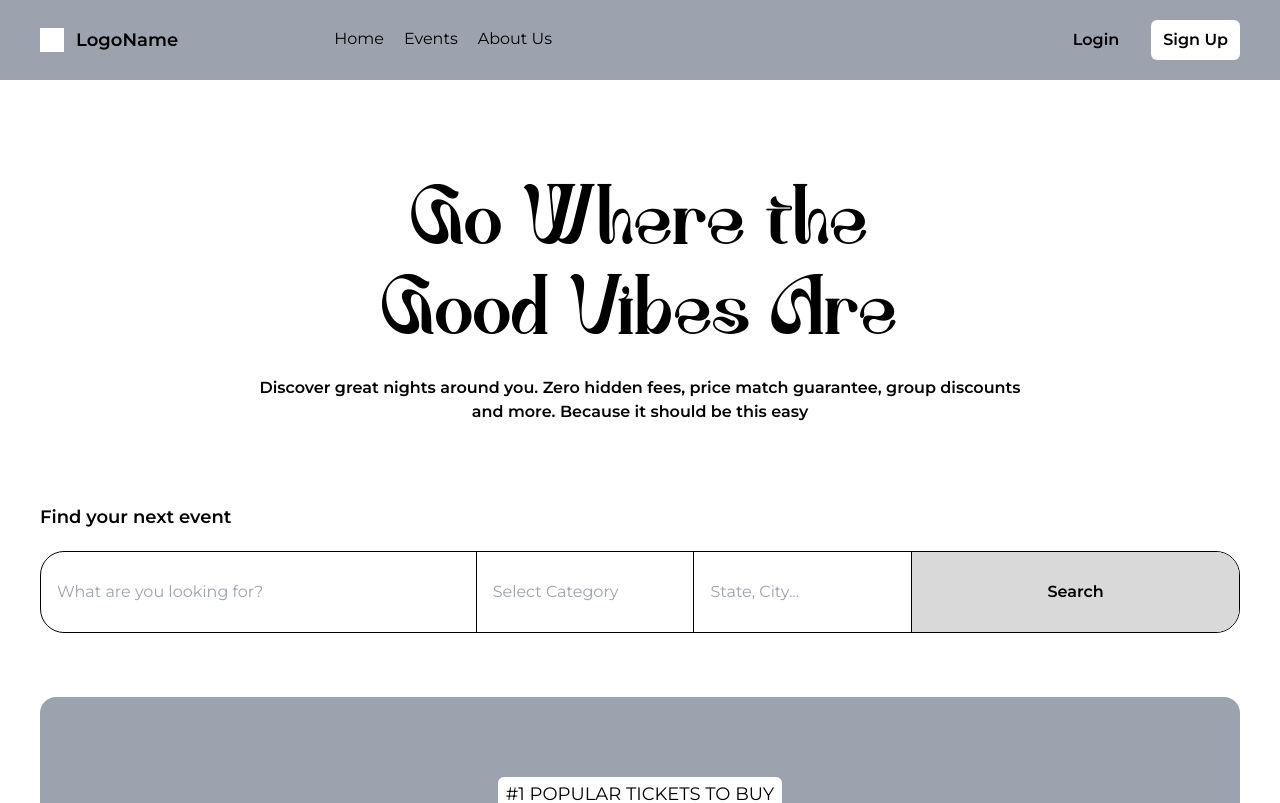
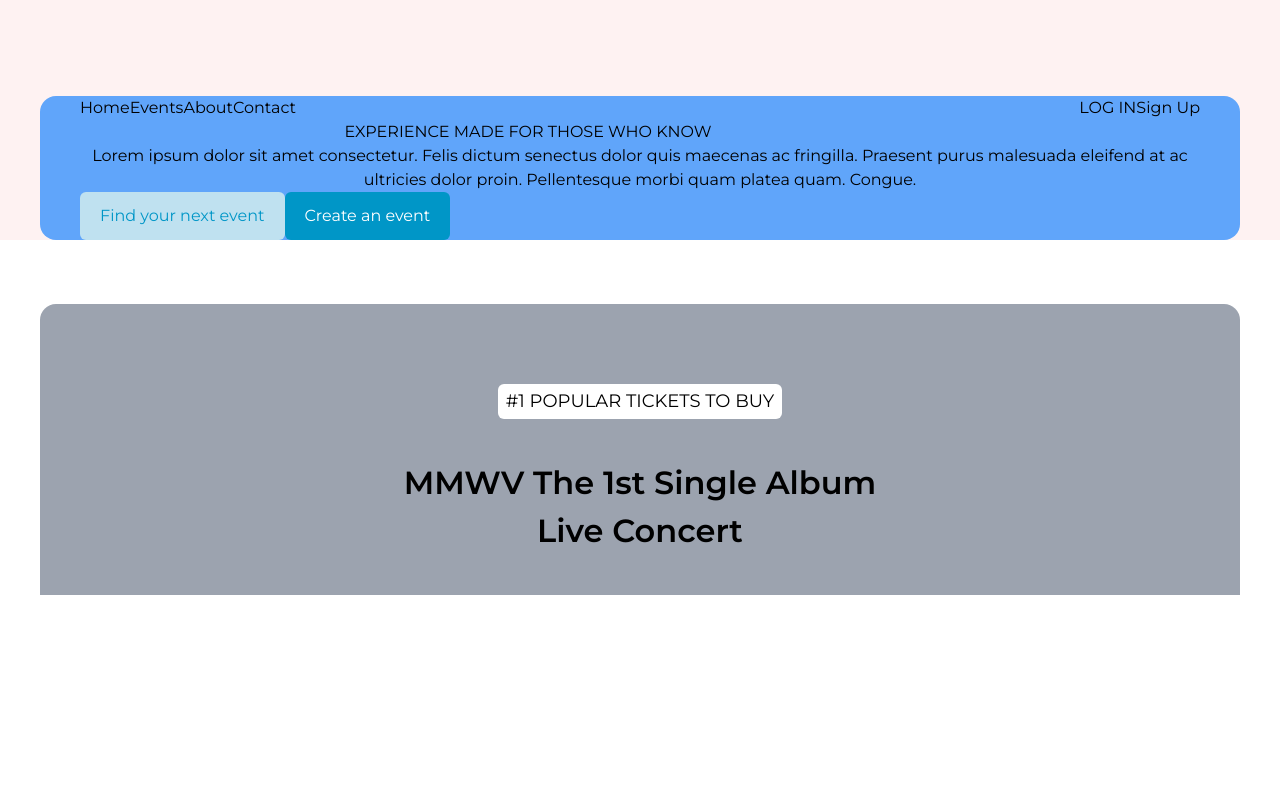
Before and after one commit to ZgmCodebase/ZG-Tikwey-Frontend-Nextjs, a Next.js app: page / in a window 1280 px wide. Shown: the top 803 px of the page. Built offline with nearby package versions, Linux system fonts and the light colour scheme.

Commit message:
Feat: changing design

```diff
--- a/components/pages/Landing/LandingBanner.tsx
+++ b/components/pages/Landing/LandingBanner.tsx
@@ -1,40 +1,54 @@
 import DefaultTextField from "../../shared/TextFields/DefaultTextField";
+
+function LandingBannerNavBar() {
+    return;
+}
+
 function LandingBanner() {
     return (
-        <div className="gen-p w-full pt-16 md:pt-24 space-y-10 md:space-y-20">
-            <div className="w-full space-y-5">
-                <div className="font-warrior text-size7Mob md:text-size7 text-center max-w-xs md:max-w-xl mx-auto">
-                    Go Where the Good Vibes Are
+        <div className="gen-p w-full pt-16 md:pt-24 space-y-10 md:space-y-20 bg-red-50">
+            <div className=" rounded-2xl bg-blue-400 w-full gen-p">
+                {/* Navbar */}
+                <div className="flex w-full justify-between  ">
+                    {/* Logo */}
+
+                    {/* Navigation */}
+                    <div>
+                        <li className="flex ">
+                            <ul>Home</ul>
+                            <ul>Events</ul>
+                            <ul>About</ul>
+                            <ul>Contact</ul>
+                        </li>
+                    </div>
+
+                    {/* login sign up buttons */}
+
+                    <div className="flex">
+                        <button>LOG IN</button>
+                        <button>Sign Up</button>
+                    </div>
                 </div>
 
-                <div className="text-center mx-auto max-w-3xl font-semibold">
-                    Discover great nights around you. Zero hidden fees, price
-                    match guarantee, group discounts and more. Because it should
-                    be this easy{" "}
-                </div>
-            </div>
+                {/* Content */}
+                <div>
+                    {/* Heading with a stupid design */}
+                    <h1 className="text-center max-w-4xl">EXPERIENCE MADE FOR THOSE WHO KNOW</h1>
 
-            <div className="space-y-5">
-                <h1 className="text-size2Mob md:text-size2 font-semibold ">
-                    Find your next event
-                </h1>
+                    {/* sub info for landing page */}
+                    <p className=" text-center">
+                        Lorem ipsum dolor sit amet consectetur. Felis dictum
+                        senectus dolor quis maecenas ac fringilla. Praesent
+                        purus malesuada eleifend at ac ultricies dolor proin.
+                        Pellentesque morbi quam platea quam. Congue.
+                    </p>
 
-                <div className="md:border-textColor md:border-[1px] flex flex-col md:grid md:grid-cols-11 rounded-3xl w-full  md:overflow-hidden space-y-5 md:space-y-0">
-                    <div className=" md:py-7 py-5 px-4 flex justify-center w-full md:col-span-4 border-[1px] md:border-0 md:border-r-[1px]  border-textColor rounded-lg md:rounded-none">
-                        <DefaultTextField placeholder="What are you looking for?" />
+                    {/* buttons */}
+                    <div className="flex w-full ">
+
+                        <button className="btn2">Find your next event</button>
+                        <button className="btn1">Create an event</button>
                     </div>
-                    {/* <div className="flex w-1 bg-textColor" /> */}
-                    <div className="md:py-7 py-5 px-4  flex justify-center w-full md:col-span-2 border-[1px]  md:border-0 md:border-r-[1px] border-textColor rounded-lg md:rounded-none">
-                        <DefaultTextField placeholder="Select Category" />
-                    </div>
-                    {/* <div className="flex w-1 bg-textColor"/> */}
-                    <div className="md:py-7 py-5 px-4  flex justify-center w-full md:col-span-2 border-[1px]  md:border-0 md:border-r-[1px] border-textColor rounded-lg md:rounded-none">
-                        <DefaultTextField placeholder="State, City..." />
-                    </div>
-
-                    <button className="w-full md:py-7 py-5 px-4 bg-priColor col-span-3 rounded-lg md:rounded-none font-semibold">
-                        Search
-                    </button>
                 </div>
             </div>
         </div>
--- a/pages/index.tsx
+++ b/pages/index.tsx
@@ -21,8 +21,8 @@ const Home: NextPageWithLayout = () => {
     );
 };
 
-Home.getLayout = (children) => {
-    return <NavbarLayout>{children}</NavbarLayout>;
-};
+// Home.getLayout = (children) => {
+//     return <NavbarLayout>{children}</NavbarLayout>;
+// };
 
 export default Home;
--- a/styles/globals.css
+++ b/styles/globals.css
@@ -49,8 +49,14 @@ font-style: normal;
 }
 
 @layer components{
-  .btn {
-    @apply py-2 font-semibold px-3 text-textColor bg-white rounded-md whitespace-nowrap
+  .btn1 {
+    @apply py-3 px-5 text-whiteColor bg-priColor rounded-md whitespace-nowrap
+  }
+  .btn2 {
+    @apply py-3 px-5  text-priColor bg-secColor rounded-md whitespace-nowrap
+  }
+  .btn3 {
+    @apply py-3  px-5 text-whiteColor bg-transparent rounded-md whitespace-nowrap
   }
   .btn-text{
     @apply font-semibold
--- a/tailwind.config.js
+++ b/tailwind.config.js
@@ -14,9 +14,9 @@ module.exports = {
             },
             colors: {
                 textColor: "rgba(0, 0, 0, 1)",
-                priColor: "#D9D9D9",
+                priColor: "rgba(0, 150, 199, 1)",
                 priColorDk: "",
-                secColor: "",
+                secColor: "rgba(191, 225, 240, 1)",
                 secColorDk: "",
                 sucColor: "",
                 sucColorDk: "",
@@ -24,6 +24,7 @@ module.exports = {
                 accColorDk: "",
                 bgColor: "#1E1E1E",
                 bgColorDk: "",
+                whiteColor: "rgba(255, 255, 255, 1)"
             },
             fontSize: {
                 size1: "16px",
```
Also changed, not shown: public/logo.svg (added).
